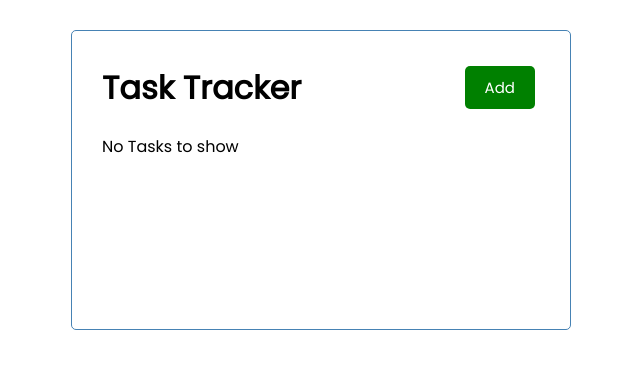
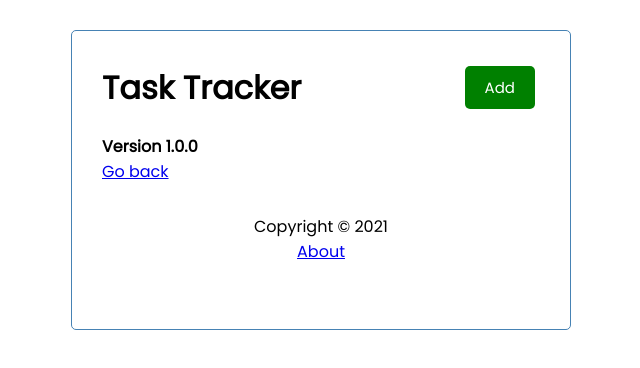
Before and after one commit to gbertao/React-Lab, a React (Create React App) app in the folder tracker-app/: page /about in a window 1280 px wide. Shown: the top 368 px of the page, without its empty margins (319-959 px from the left). Built offline with nearby package versions, Linux system fonts and the light colour scheme; no server answers.

Commit message:
Routers + Link

```diff
--- a/tracker-app/package.json
+++ b/tracker-app/package.json
@@ -10,6 +10,7 @@
     "react": "^17.0.2",
     "react-dom": "^17.0.2",
     "react-icons": "^4.2.0",
+    "react-router-dom": "^5.2.0",
     "react-scripts": "4.0.3",
     "web-vitals": "^1.1.2"
   },
--- a/tracker-app/src/App.js
+++ b/tracker-app/src/App.js
@@ -1,5 +1,8 @@
 import { useState, useEffect } from 'react'
+import { BrowserRouter as Router, Route } from 'react-router-dom'
 import Header from './components/Header'
+import Footer from './components/Footer'
+import About from './components/About'
 import Tasks from './components/Tasks'
 import AddTask from './components/AddTask'
 
@@ -81,15 +84,23 @@
   }
 
   return (
+    <Router>
       <div className="container">
         <Header onAdd={() => setShowAdd(!showAdd)} showAdd={showAdd}/>
+        <Route path='/' exact render={(props) => (
+          <>
             {showAdd && <AddTask onAdd={addTask}/>}
             {tasks.length > 0 ? (
               <Tasks tasks={tasks} onToggle={toggleReminder} onDelete={deleteTask}/>
             ) : (
               'No Tasks to show'
             )}
+          </>
+        )}/>
+        <Route path='/about' component={About}/>
+        <Footer />
       </div>
+    </Router>
   );
 }
 
--- /dev/null
+++ b/tracker-app/src/components/About.js
@@ -0,0 +1,12 @@
+import { Link } from 'react-router-dom'
+
+const About = () => {
+  return (
+    <div>
+      <h4>Version 1.0.0</h4>
+      <Link to='/'>Go back</Link>
+    </div>
+  )
+}
+
+export default About
--- /dev/null
+++ b/tracker-app/src/components/Footer.js
@@ -0,0 +1,12 @@
+import { Link } from 'react-router-dom'
+
+const Footer = () => {
+  return (
+    <footer>
+      <p>Copyright &copy; 2021</p>
+      <Link to='/about'>About</Link>
+    </footer>
+  )
+}
+
+export default Footer
```
Also changed, not shown: 1 other file (tests, documents, lock files or other folders). Lines whose indentation alone changed are shown as unchanged.
